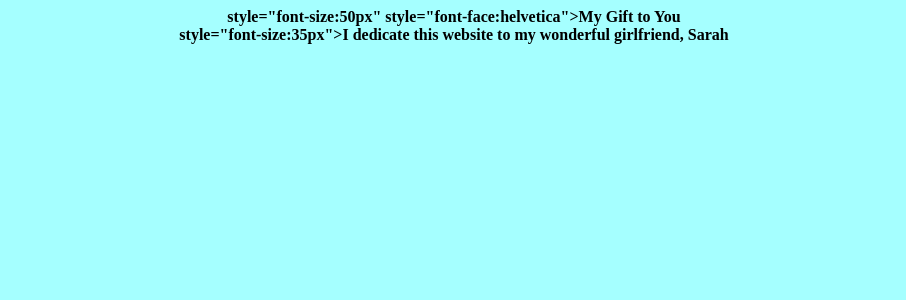
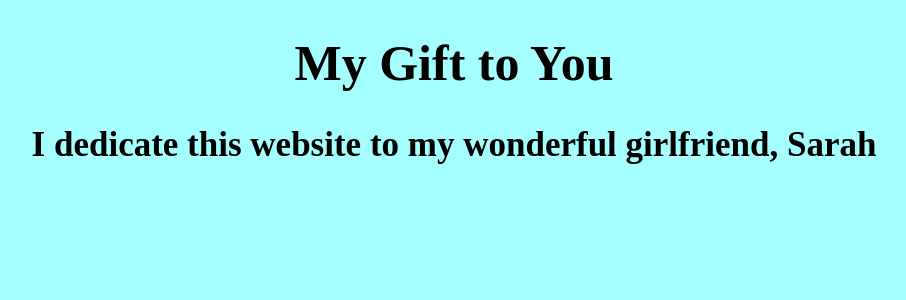
Before and after one commit to definitelynotillegal/definitelynotillegal.github.io, a Jekyll site: the page index.html, which Jekyll copies as it is, in a window 1280 px wide. Shown: the top 300 px of the page, without its empty margins (186-1092 px from the left). Built offline with Jekyll 4.4.1, drawn with Linux system fonts in a browser that asks for light colours.

Commit message:
Update index.html

```diff
--- a/index.html
+++ b/index.html
@@ -7,8 +7,8 @@
                     }
             </style>
             <body>
-                <center><b>style="font-size:50px" style="font-face:helvetica">My Gift to You</b></center>
-                    <center><b>style="font-size:35px">I dedicate this website to my wonderful girlfriend, Sarah</b></center>
+                <center><h1 style="font-size:50px" style="font-face:helvetica">My Gift to You</h2></center>
+                    <center><h2 style="font-size:35px">I dedicate this website to my wonderful girlfriend, Sarah</h2></center>
             </body>
                 </head>
     </html>
```
